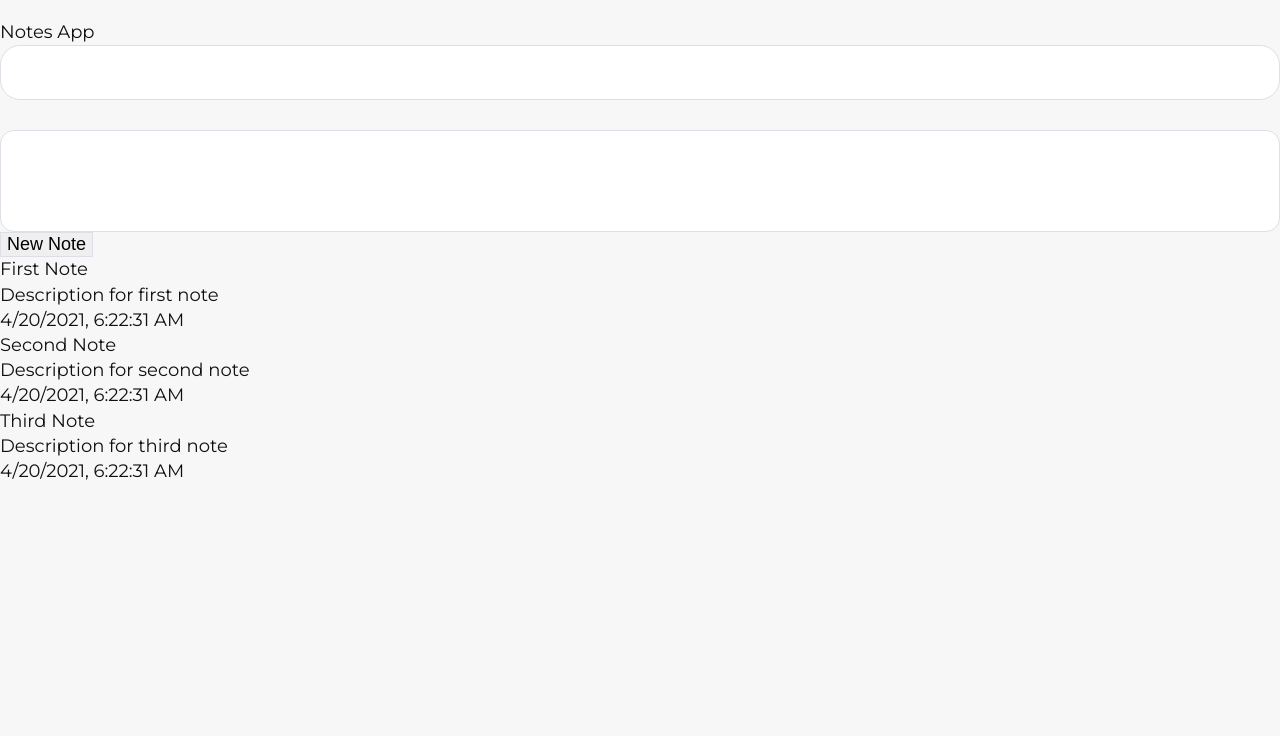
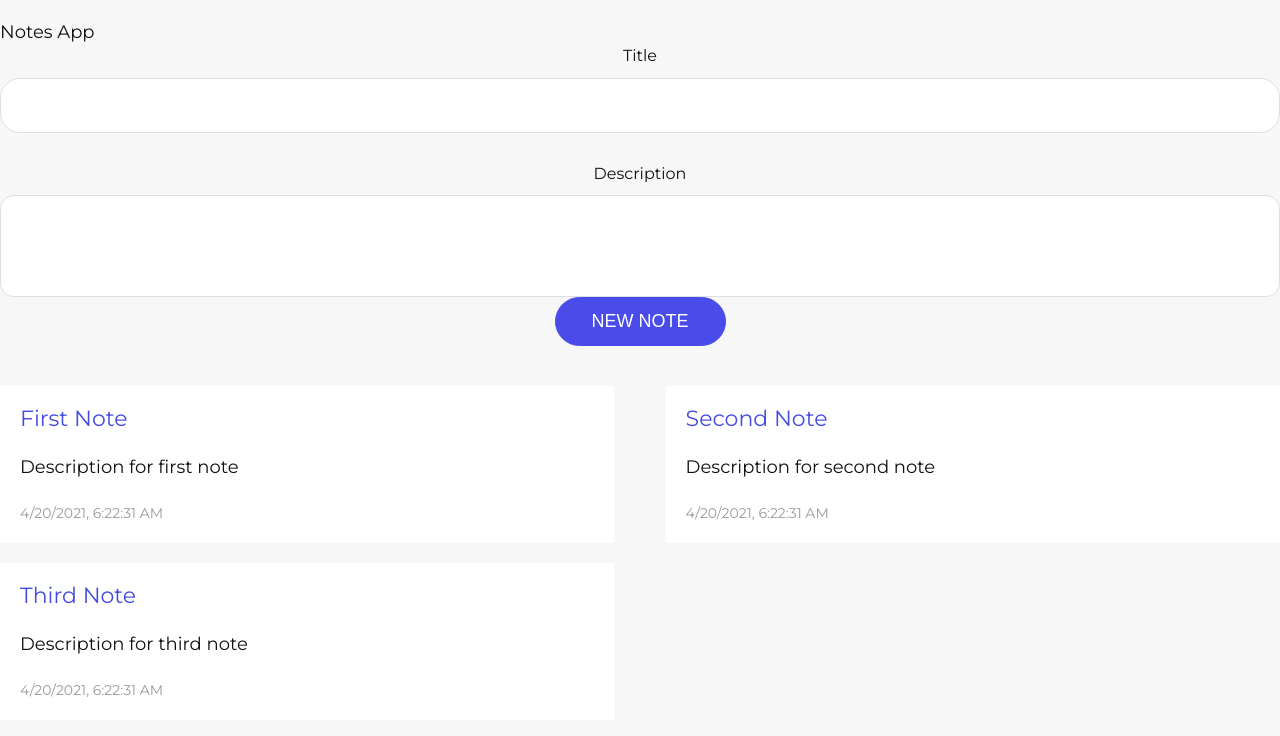
Before and after one commit to Deodaro/notes-vue, a Vue app: page / in a window 1280 px wide. Shown: the top 736 px of the page. Built offline with nearby package versions, Linux system fonts and the light colour scheme.

Commit message:
Add "Notes" component

```diff
--- a/src/App.vue
+++ b/src/App.vue
@@ -4,8 +4,9 @@
 
       <section>
         <div class="containter">
+
+          <!-- title -->
           <h1>{{ title }}</h1>
-
 
           <!-- показывается только тогда, когда значение data message - true -->
           <!-- если true, то вызываем значение massage -->
@@ -19,19 +20,9 @@
             :note="note"
             @addNote="addNote" />
 
+          <!-- note list -->
+          <notes :notes="notes" />
 
-          <!-- note list -->
-          <div class="notes">
-            <div class="note" v-for="(note, index) in notes" :key="index">
-              <div class="note-header">
-                <p>{{ note.title}}</p>
-              </div>
-              <div class="note-body">
-                <p>{{ note.descr }}</p>
-                <span>{{ note.date }}</span>
-              </div>
-            </div>
-          </div>
         </div>
       </section>
 
@@ -43,9 +34,11 @@
 import message from '@/components/Message.vue'
 // компоненты принято называть с большой буквы; при импорте - с маленькой
 import newNote from '@/components/NewNote.vue'
+import notes from '@/components/Notes.vue'
+
 export default {
   components: {
-    message, newNote
+    message, notes, newNote
   },
   data() {
     return {
--- a/src/components/NewNote.vue
+++ b/src/components/NewNote.vue
@@ -1,14 +1,16 @@
 <template>
   <!-- new note -->
   <div class="new-note">
+    <label for="">Title</label>
     <input v-model="note.title" type="text">
+    <label for="">Description</label>
     <textarea v-model="note.descr"></textarea>
-    <button @click="addNote">New Note</button>
+    <button class="btn btnPrimary" @click="addNote">New Note</button>
   </div>
 </template>
 
 <!-- чтобы принять note в компоненте: -->
-<!-- чобъявляем пропс  -->
+<!-- объявляем пропс  -->
 <script>
 export default {
   props: {
@@ -30,6 +32,8 @@
 }
 </script>
 
-<style scoped>
-
+<style lang="scss">
+  .new-note {
+    text-align: center;
+  }
 </style>
--- /dev/null
+++ b/src/components/Notes.vue
@@ -0,0 +1,57 @@
+<template>
+  <!-- note list -->
+  <div class="notes">
+    <div class="note" v-for="(note, index) in notes" :key="index">
+      <div class="note-header">
+        <p>{{ note.title}}</p>
+      </div>
+      <div class="note-body">
+        <p>{{ note.descr }}</p>
+        <span>{{ note.date }}</span>
+      </div>
+    </div>
+  </div>
+</template>
+
+<script>
+export default {
+  props: {
+    notes: {
+      type: Array,
+      required: true
+    }
+  }
+}
+</script>
+
+<style lang="scss">
+  .notes {
+    display: flex;
+    justify-content: space-between;
+    align-items: center;
+    flex-wrap: wrap;
+    padding: 40px 0;
+  }
+  .note {
+    width: 48%;
+    padding: 18px 20px;
+    margin-bottom: 20px;
+    background-color: #fff;
+    // border-color: $default-color;
+  }
+  .note-header {
+    p {
+      font-size: 22px;
+      color: #444ce0;
+    }
+  }
+  .note-body {
+    p {
+      margin: 20px 0;
+    }
+    span {
+      font-size: 14px;
+      color: #999;
+    }
+  }
+</style>
```
